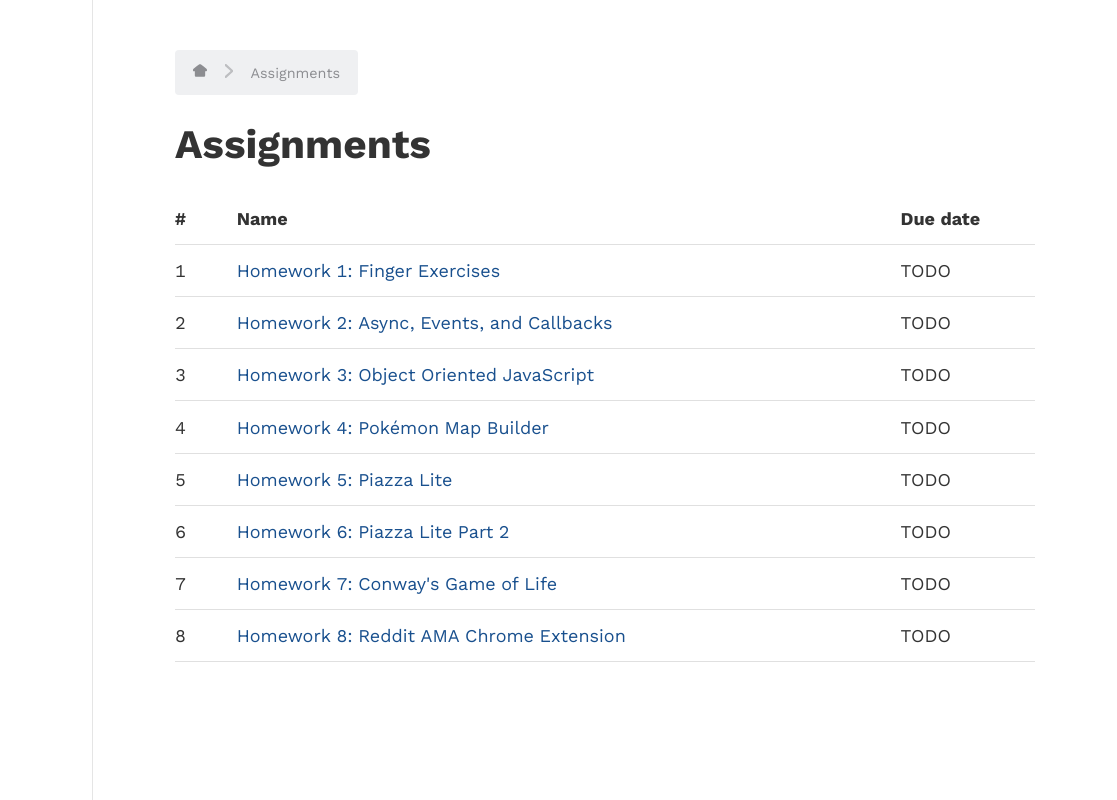
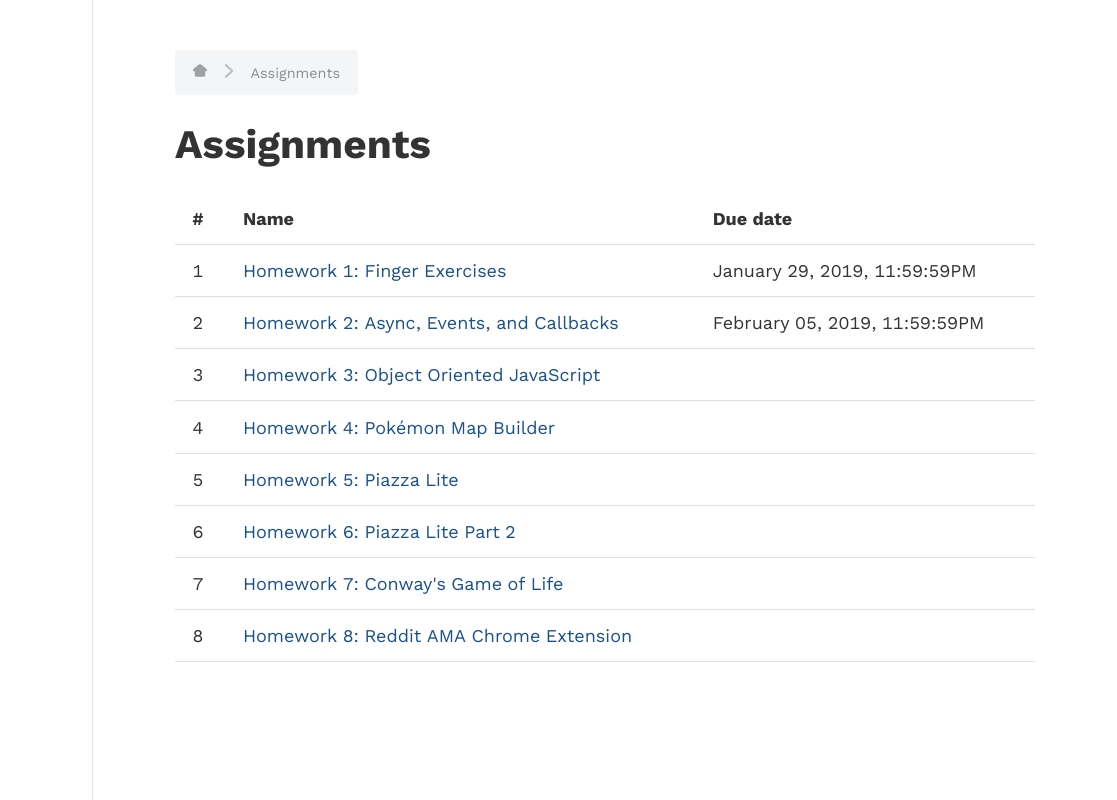
Before and after one commit to jesielviana/programacao, a Gatsby site: page /assignments in a window 1280 px wide. Shown: the full height of the page, 163-1280 px from the left. Built offline with nearby package versions, Linux system fonts and the light colour scheme; Gatsby itself is replaced by a stand-in of ours.

Commit message:
Adding due date

```diff
--- a/src/components/Breadcrumbs.js
+++ b/src/components/Breadcrumbs.js
@@ -41,7 +41,12 @@ const Home = s.div`
   display: inline-block;
   margin: 0;
   background-image: url(${home});
+  opacity: 0.8;
   ${bgStyles}
+
+  &:hover {
+    opacity: 1;
+  }
 `
 
 const Chevron = s.div`
--- a/src/constants/colors.js
+++ b/src/constants/colors.js
@@ -1,6 +1,6 @@
 export const BLACK = '#000'
 export const WHITE = '#FFF'
-export const LIGHT_GRAY = '#EFF0F2'
+export const LIGHT_GRAY = '#f4f5f7'
 export const GRAY = '#8C8D91'
 export const DARK_GRAY = '#47484C'
 export const BORDER = 'rgba(0, 0, 0, 0.1)'
--- a/src/fragments/Assignments/index.js
+++ b/src/fragments/Assignments/index.js
@@ -1,7 +1,5 @@
 import React from 'react'
 import { StaticQuery, graphql, Link } from 'gatsby'
-
-// TOOD add due dates
 
 export const Assignments = () => (
   <StaticQuery
@@ -18,6 +16,7 @@ export const Assignments = () => (
               frontmatter {
                 path
                 title
+                due(formatString: "MMMM DD, YYYY")
               }
             }
           }
@@ -43,7 +42,8 @@ export const Assignments = () => (
                 node: {
                   frontmatter: {
                     title,
-                    path
+                    path,
+                    due,
                   }
                 }
               } = a
@@ -52,7 +52,7 @@ export const Assignments = () => (
                 <tr key={path}>
                   <td>{idx + 1}</td>
                   <td><Link to={path}>{title}</Link></td>
-                  <td>TODO</td>
+                  <td>{due ? `${due}, 11:59:59PM` : ''}</td>
                 </tr>
               )
             })}
--- a/src/markdown/assignments/hw1.md
+++ b/src/markdown/assignments/hw1.md
@@ -1,6 +1,7 @@
 ---
 path: "/assignments/1"
 date: "2019-01-29"
+due: "2019-01-29"
 title: "Homework 1: Finger Exercises"
 ---
 
--- a/src/markdown/assignments/hw2.md
+++ b/src/markdown/assignments/hw2.md
@@ -1,6 +1,7 @@
 ---
 path: "/assignments/2"
 date: "2019-01-29"
+due: "2019-02-05"
 title: "Homework 2: Async, Events, and Callbacks"
 ---
 
--- a/src/templates/Layout.js
+++ b/src/templates/Layout.js
@@ -5,7 +5,7 @@ import s from 'styled-components'
 
 import Header from '../components/Header'
 import './layout.css'
-import { BORDER } from '../constants/colors'
+import { BORDER, LIGHT_GRAY } from '../constants/colors'
 import Breadcrumbs from '../components/Breadcrumbs'
 
 // TODO mobile responsiveness
@@ -32,6 +32,12 @@ const Content = s.div`
 
   pre {
     max-width: 100%;
+  }
+
+  tbody tr {
+    :hover {
+      background: ${LIGHT_GRAY};
+    }
   }
 `
 
--- a/src/templates/layout.css
+++ b/src/templates/layout.css
@@ -582,14 +582,14 @@ th {
   padding-top: 0.725rem;
   padding-bottom: calc(0.725rem - 1px);
 }
-th:first-child,
+/* th:first-child,
 td:first-child {
   padding-left: 0;
 }
 th:last-child,
 td:last-child {
   padding-right: 0;
-}
+} */
 tt,
 code {
   background-color: hsla(0, 0%, 0%, 0.04);
```
Also changed, not shown: src/fragments/Lectures/index.js (+3 -4 lines).
